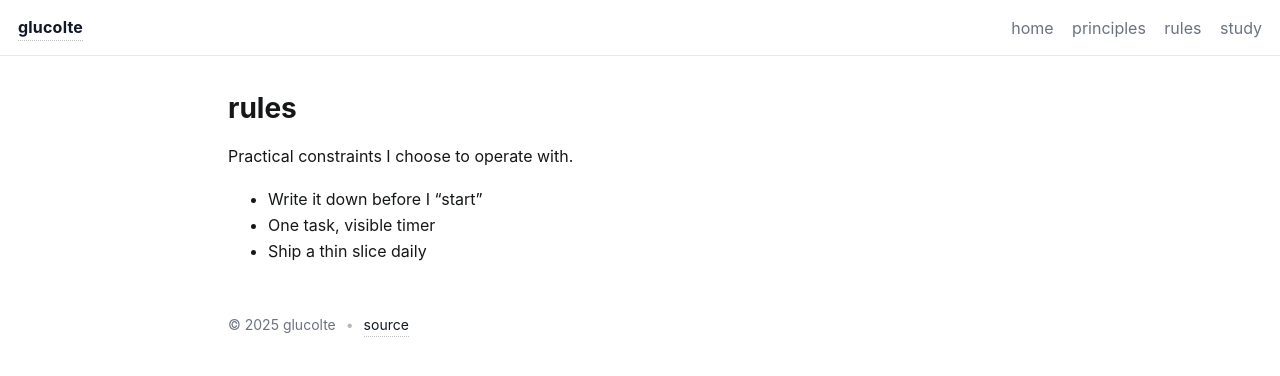
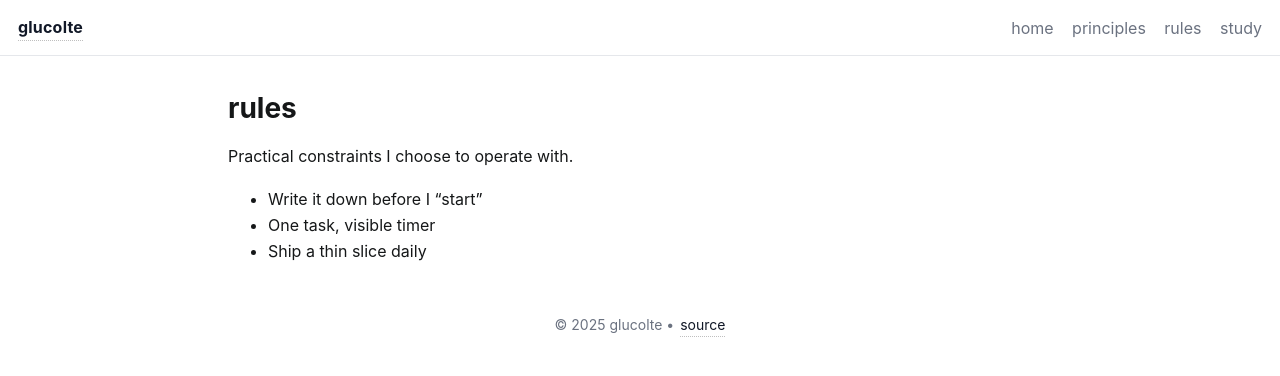
Before and after one commit to gLuColte/glucolte.github.io, a Jekyll site: the page built from rules.md, in a window 1280 px wide. Shown: the top 376 px of the page. Built offline with Jekyll 4.4.1, drawn with Linux system fonts in a browser that asks for light colours.

Commit message:
Fix intro

```diff
--- a/_layouts/default.html
+++ b/_layouts/default.html
@@ -26,9 +26,9 @@
   </main>
 
   <footer class="site-footer">
-    <span>© {{ site.time | date: "%Y" }} {{ site.title }}</span>
-    <span class="dot">•</span>
+    <span>© {{ site.time | date: "%Y" }} {{ site.title }} • </span>
     <a href="https://github.com/gLuColte/glucolte.github.io">source</a>
   </footer>
+
 </body>
 </html>
--- a/assets/style.css
+++ b/assets/style.css
@@ -54,10 +54,18 @@ hr{border:0; border-top:1px solid var(--line); margin:24px 0}
 .table th,.table td{border:1px solid var(--line); padding:8px 10px; text-align:left}
 .table th{background:#f9fafb; color:#111827}
 
-/* Footer */
+/* Site Footer */
 .site-footer{
-  max-width:var(--maxw); margin:48px auto 24px; padding:0 18px;
-  color:var(--muted); font-size:14px; display:flex; gap:10px; align-items:center
+  max-width:var(--maxw);
+  margin:48px auto 24px;
+  padding:0 18px;
+  color:var(--muted);
+  font-size:14px;
+  display:flex;
+  justify-content:center;   /* center horizontally */
+  align-items:center;
+  gap:6px;
+  text-align:center;
 }
 .dot{opacity:.5}
 
@@ -70,7 +78,14 @@ hr{border:0; border-top:1px solid var(--line); margin:24px 0}
 .hero-text h1{margin:0 0 .25em; font-size:28px}
 .hero-text p{color:var(--muted); margin:.25em 0 1em}
 
-.social{display:flex; gap:10px; align-items:center; color:var(--muted); margin-top:8px}
+.social{
+  display:flex;
+  justify-content:center;   /* center horizontally */
+  gap:10px;
+  align-items:center;
+  color:var(--muted);
+  margin-top:12px;
+}
 .social a{color:var(--accent); border-bottom:0}
 .social span{opacity:.5}
 
```
Also changed, not shown: index.md (+0 -1 lines).
